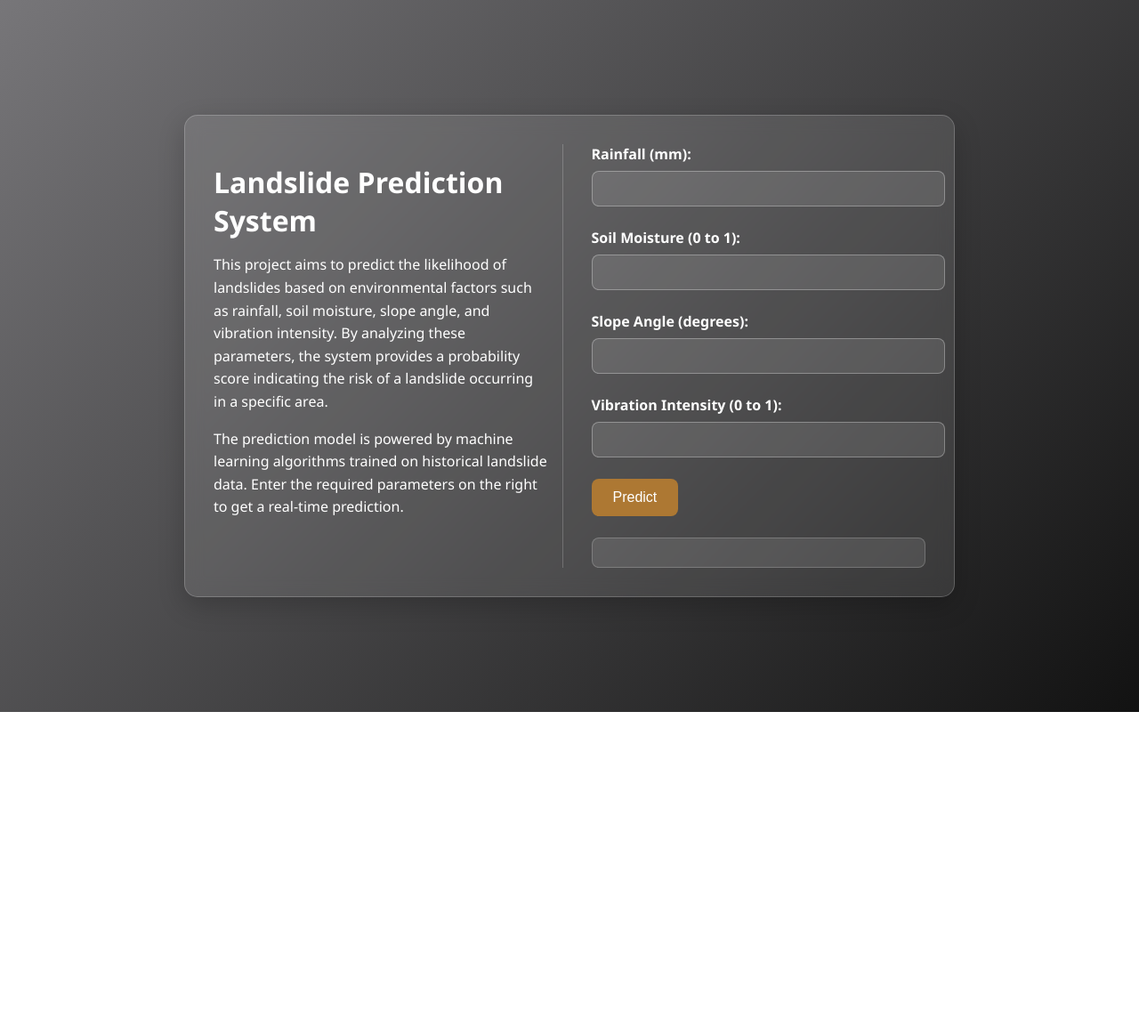
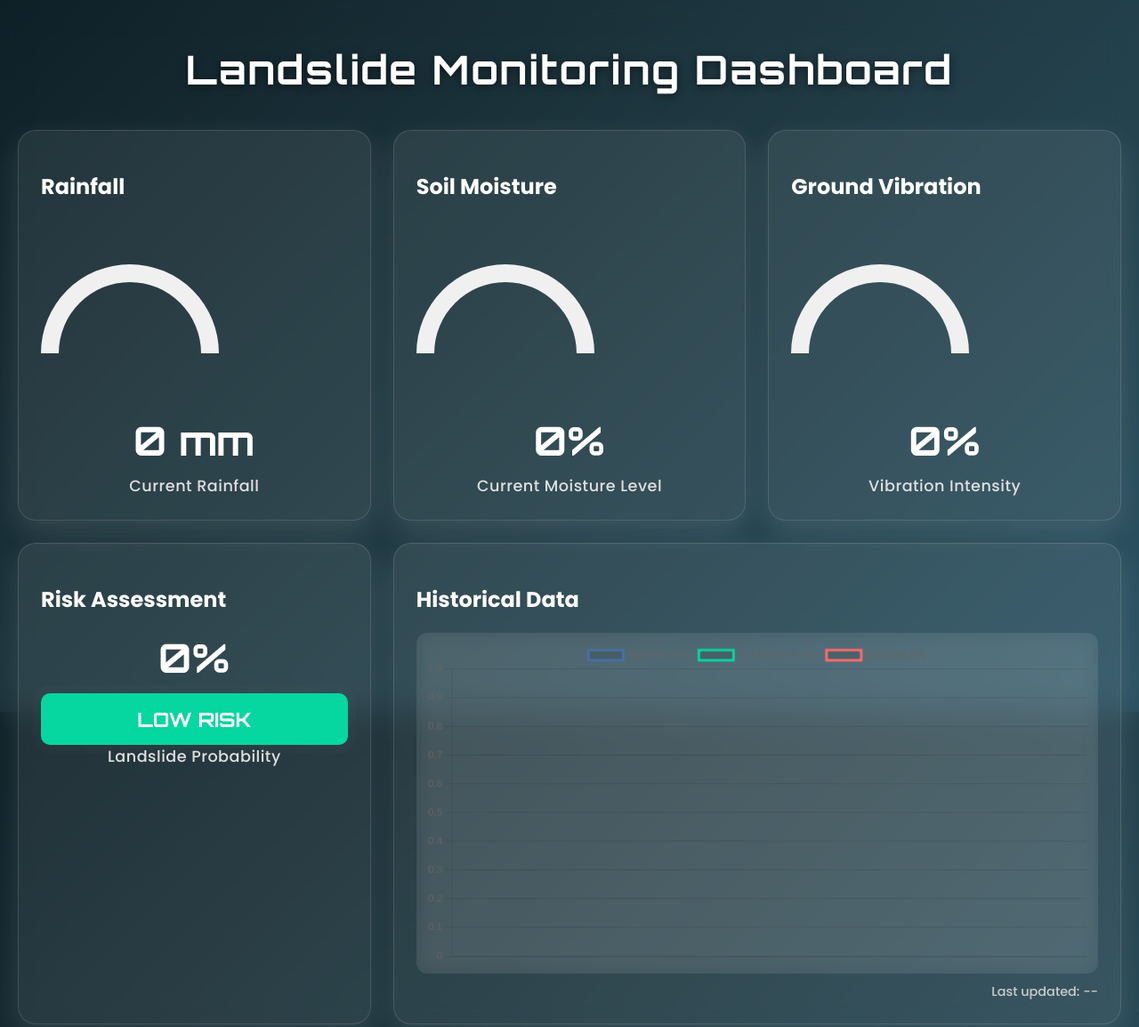
Before and after one commit to Vikramsrini/LandSlide-prediction, a plain HTML site: page index.html in a window 1280 px wide. Shown: the top 1154 px of the page at 89% size. Before the commit the page ends 800 px from the top, so only its background shows below. Drawn offline with nearby package versions, Linux system fonts and the light colour scheme; no server answers.

Commit message:
Update index.html

```diff
--- a/index.html
+++ b/index.html
@@ -3,306 +3,280 @@
 <head>
     <meta charset="UTF-8">
     <meta name="viewport" content="width=device-width, initial-scale=1.0">
-    <title>Landslide Prediction</title>
+    <title>Landslide Monitoring Dashboard</title>
+    <script src="https://cdn.jsdelivr.net/npm/chart.js"></script>
+<link href="https://fonts.googleapis.com/css2?family=Orbitron:wght@500;700&family=Poppins:wght@300;500;700&display=swap" rel="stylesheet">
+
     <style>
-        /* General Styles */
-        body {
-            font-family: 'Segoe UI', Tahoma, Geneva, Verdana, sans-serif;
-            margin: 0;
-            padding: 0;
-            background: linear-gradient(135deg, #777679, #121212); /* Gradient background */
-            display: flex;
-            justify-content: center;
-            align-items: center;
-            min-height: 100vh;
-            color: #fff;
+     :root {
+    --primary: #4a90e2;
+    --accent: #38b6ff;
+    --danger: #ff4e50;
+    --warning: #ffcc00;
+    --safe: #06d6a0;
+    --bg-gradient: linear-gradient(135deg, #0f2027, #203a43, #2c5364);
+    --card-bg: rgba(255, 255, 255, 0.08);
+    --card-glow: rgba(255, 255, 255, 0.12);
+    --blur: 18px;
 }
 
-        .container {
-            background: rgba(255, 255, 255, 0.1); /* Semi-transparent background */
-            padding: 2rem;
-            border-radius: 15px;
-            backdrop-filter: blur(10px); /* Glass morphism effect */
-            box-shadow: 0 10px 30px rgba(0, 0, 0, 0.2);
-            max-width: 800px; /* Increased width */
-            width: 100%;
-            display: flex; /* Flexbox layout */
-            gap: 2rem; /* Space between description and form */
+body {
+    font-family: 'Poppins', sans-serif;
+    margin: 0;
+    padding: 20px;
+    background: var(--bg-gradient);
+    color: white;
+    backdrop-filter: blur(var(--blur));
+    -webkit-backdrop-filter: blur(var(--blur));
     animation: fadeIn 1s ease-in-out;
-            border: 1px solid rgba(255, 255, 255, 0.2); /* Light border for glass effect */
+    background-attachment: fixed;
 }
 
-        .description {
-            flex: 1; /* Takes up 50% of the container */
-            padding-right: 1rem;
-            border-right: 1px solid rgba(255, 255, 255, 0.2); /* Divider line */
+h1 {
+    text-align: center;
+    margin-bottom: 40px;
+    font-size: 2.8rem;
+    color: #ffffff;
+    font-family: 'Orbitron', sans-serif;
+    text-shadow: 0 2px 10px rgba(0, 0, 0, 0.5);
+    letter-spacing: 2px;
 }
 
-        .description h1 {
-            font-size: 2rem;
-            margin-bottom: 1rem;
-            color: #fff;
-            animation: slideIn 1s ease-in-out;
+.dashboard {
+    display: grid;
+    grid-template-columns: repeat(auto-fit, minmax(320px, 1fr));
+    gap: 25px;
+    max-width: 1400px;
+    margin: 0 auto;
+    animation: slideUp 0.8s ease;
 }
 
-        .description p {
-            font-size: 1rem;
-            line-height: 1.6;
-            color: #fff;
+.card {
+    background: var(--card-bg);
+    border-radius: 20px;
+    padding: 25px;
+    box-shadow: 0 12px 32px var(--card-glow);
+    backdrop-filter: blur(25px);
+    transition: transform 0.3s ease, box-shadow 0.3s ease;
+    border: 1px solid rgba(255, 255, 255, 0.12);
 }
 
-        .form-section {
-            flex: 1; /* Takes up 50% of the container */
+.card:hover {
+    transform: translateY(-8px);
+    box-shadow: 0 16px 36px rgba(255, 255, 255, 0.18);
 }
 
-        /* Form Styles */
-        .form-group {
-            margin-bottom: 1.5rem;
-            text-align: left;
+.gauge {
+    width: 100%;
+    height: 200px;
+    position: relative;
 }
 
-        label {
-            display: block;
-            margin-bottom: 0.5rem;
-            font-weight: bold;
-            color: #fff;
+.sensor-value {
+    font-size: 2.8rem;
+    font-weight: 600;
+    text-align: center;
+    margin: 20px 0 10px;
+    color: #ffffff;
+    font-family: 'Orbitron', sans-serif;
 }
 
-        input[type="number"] {
-            width: 100%;
-            padding: 10px;
-            border: 1px solid rgba(255, 255, 255, 0.3);
-            border-radius: 8px;
-            font-size: 1rem;
-            background: rgba(255, 255, 255, 0.1); /* Semi-transparent input background */
-            color: #fff;
-            transition: border-color 0.3s ease, box-shadow 0.3s ease;
+.sensor-label {
+    text-align: center;
+    color: #e0e0e0;
+    font-size: 1.1rem;
+    letter-spacing: 0.5px;
 }
 
-        input[type="number"]:focus {
-            border-color: #ff6f61; /* Coral color for focus */
-            box-shadow: 0 0 8px rgba(255, 111, 97, 0.3);
-            outline: none;
+.risk-indicator {
+    padding: 15px;
+    border-radius: 10px;
+    text-align: center;
+    font-weight: bold;
+    font-size: 1.4rem;
+    margin-top: 12px;
+    box-shadow: 0 0 12px rgba(0,0,0,0.3);
+    animation: pulse 2s infinite;
+    font-family: 'Orbitron', sans-serif;
 }
 
-        /* Button Styles */
-        button {
-            padding: 12px 24px;
-            background-color: #ad7833; /* Coral color */
+.high-risk {
+    background: var(--danger);
     color: white;
-            border: none;
-            border-radius: 8px;
-            font-size: 1rem;
-            cursor: pointer;
-            transition: background-color 0.3s ease, transform 0.3s ease;
 }
 
-        button:hover {
-            background-color: #464343; /* Darker coral on hover */
-            transform: translateY(-2px);
+.medium-risk {
+    background: var(--warning);
+    color: black;
 }
 
-        button:active {
-            transform: translateY(0);
+.low-risk {
+    background: var(--safe);
+    color: white;
 }
 
-        /* Result Styles */
-        .result {
-            margin-top: 1.5rem;
-            padding: 1rem;
-            background: rgba(255, 255, 255, 0.1); /* Semi-transparent background */
-            border: 1px solid rgba(255, 255, 255, 0.2);
-            border-radius: 8px;
-            font-size: 1.1rem;
-            animation: fadeIn 0.5s ease-in-out;
-            color: #fff;
+#historyChart {
+    width: 100%;
+    height: 320px;
+    background: rgba(255, 255, 255, 0.06);
+    border-radius: 12px;
+    padding: 10px;
+    backdrop-filter: blur(10px);
 }
 
-        .result strong {
-            color: #c6a554; /* Coral color for strong text */
+.last-updated {
+    text-align: right;
+    color: #ccc;
+    font-size: 0.9rem;
+    margin-top: 10px;
+    font-family: 'Poppins', sans-serif;
 }
 
 /* Animations */
 @keyframes fadeIn {
-            from {
-                opacity: 0;
-            }
-            to {
-                opacity: 1;
-            }
+    from { opacity: 0; transform: translateY(20px); }
+    to { opacity: 1; transform: translateY(0); }
 }
 
-        @keyframes slideIn {
-            from {
-                transform: translateY(-20px);
-                opacity: 0;
-            }
-            to {
-                transform: translateY(0);
-                opacity: 1;
-            }
+@keyframes slideUp {
+    0% { transform: translateY(30px); opacity: 0; }
+    100% { transform: translateY(0); opacity: 1; }
 }
 
-        /* Hover Effects */
-        .form-group:hover label {
-            color: #ffa361; /* Coral color on hover */
-            transition: color 0.3s ease;
+@keyframes pulse {
+    0% { box-shadow: 0 0 0 0 rgba(255,255,255,0.2); }
+    70% { box-shadow: 0 0 0 10px rgba(255,255,255,0); }
+    100% { box-shadow: 0 0 0 0 rgba(255,255,255,0); }
 }
 
-        /* Responsive Design */
-        @media (max-width: 768px) {
-            .container {
-                flex-direction: column; /* Stack description and form vertically on small screens */
-                padding: 1rem;
-                gap: 1rem; /* Reduce gap for smaller screens */
-            }
-
-            .description {
-                border-right: none;
-                border-bottom: 1px solid rgba(255, 255, 255, 0.2);
-                padding-bottom: 1rem;
-                margin-bottom: 1rem;
-                padding-right: 0; /* Remove padding for smaller screens */
-            }
-
-            .description h1 {
-                font-size: 1.5rem; /* Smaller font size for mobile */
-            }
-
-            .description p {
-                font-size: 0.9rem; /* Smaller font size for mobile */
-            }
-
-            .form-group {
-                margin-bottom: 1rem; /* Reduce margin for smaller screens */
-            }
-
-            input[type="number"] {
-                font-size: 0.9rem; /* Smaller font size for mobile */
-                padding: 8px; /* Smaller padding for mobile */
-            }
-
-            button {
-                padding: 10px 20px; /* Smaller button for mobile */
-                font-size: 0.9rem; /* Smaller font size for mobile */
-            }
-
-            .result {
-                font-size: 1rem; /* Smaller font size for mobile */
-                padding: 0.8rem; /* Smaller padding for mobile */
-            }
-        }
-
-        @media (max-width: 480px) {
-            .container {
-                padding: 0.5rem; /* Even smaller padding for very small screens */
-            }
-
-            .description h1 {
-                font-size: 1.2rem; /* Smaller font size for very small screens */
-            }
-
-            .description p {
-                font-size: 0.8rem; /* Smaller font size for very small screens */
-            }
-
-            input[type="number"] {
-                font-size: 0.8rem; /* Smaller font size for very small screens */
-                padding: 6px; /* Smaller padding for very small screens */
-            }
-
-            button {
-                padding: 8px 16px; /* Smaller button for very small screens */
-                font-size: 0.8rem; /* Smaller font size for very small screens */
-            }
-
-            .result {
-                font-size: 0.9rem; /* Smaller font size for very small screens */
-                padding: 0.6rem; /* Smaller padding for very small screens */
-            }
-        }
     </style>
 </head>
 <body>
-    <div class="container">
-        <!-- Left Side: Project Description -->
-        <div class="description">
-            <h1>Landslide Prediction System</h1>
-            <p>
-                This project aims to predict the likelihood of landslides based on environmental factors such as rainfall, soil moisture, slope angle, and vibration intensity. By analyzing these parameters, the system provides a probability score indicating the risk of a landslide occurring in a specific area.
-            </p>
-            <p>
-                The prediction model is powered by machine learning algorithms trained on historical landslide data. Enter the required parameters on the right to get a real-time prediction.
-            </p>
+    <h1>Landslide Monitoring Dashboard</h1>
+
+    <div class="dashboard">
+        <div class="card">
+            <h2>Rainfall</h2>
+            <div class="gauge"><canvas id="rainGauge"></canvas></div>
+            <div class="sensor-value" id="rainValue">0 mm</div>
+            <div class="sensor-label">Current Rainfall</div>
         </div>
 
-        <!-- Right Side: Form and Prediction -->
-        <div class="form-section">
-            <form id="prediction-form">
-                <div class="form-group">
-                    <label for="rainfall">Rainfall (mm):</label>
-                    <input type="number" id="rainfall" name="rainfall" step="0.1" required>
+        <div class="card">
+            <h2>Soil Moisture</h2>
+            <div class="gauge"><canvas id="soilGauge"></canvas></div>
+            <div class="sensor-value" id="soilValue">0%</div>
+            <div class="sensor-label">Current Moisture Level</div>
         </div>
-                <div class="form-group">
-                    <label for="soil-moisture">Soil Moisture (0 to 1):</label>
-                    <input type="number" id="soil-moisture" name="soil-moisture" step="0.01" min="0" max="1" required>
+
+        <div class="card">
+            <h2>Ground Vibration</h2>
+            <div class="gauge"><canvas id="vibGauge"></canvas></div>
+            <div class="sensor-value" id="vibValue">0%</div>
+            <div class="sensor-label">Vibration Intensity</div>
         </div>
-                <div class="form-group">
-                    <label for="slope-angle">Slope Angle (degrees):</label>
-                    <input type="number" id="slope-angle" name="slope-angle" step="0.1" required>
+
+        <div class="card">
+            <h2>Risk Assessment</h2>
+            <div class="sensor-value" id="riskProbability">0%</div>
+            <div class="risk-indicator low-risk" id="riskLevel">LOW RISK</div>
+            <div class="sensor-label">Landslide Probability</div>
         </div>
-                <div class="form-group">
-                    <label for="vibration">Vibration Intensity (0 to 1):</label>
-                    <input type="number" id="vibration" name="vibration" step="0.01" min="0" max="1" required>
-                </div>
-                <button type="submit">Predict</button>
-            </form>
-            <div id="result" class="result"></div>
+
+        <div class="card" style="grid-column: span 2;">
+            <h2>Historical Data</h2>
+            <canvas id="historyChart"></canvas>
+            <div class="last-updated" id="lastUpdated">Last updated: --</div>
         </div>
     </div>
 
     <script>
-        // JavaScript to handle form submission
-        document.getElementById("prediction-form").addEventListener("submit", async (event) => {
-            event.preventDefault(); // Prevent form from submitting the traditional way
+        const rainGauge = createGauge('rainGauge', 'Rainfall (mm)', 0, 200);
+        const soilGauge = createGauge('soilGauge', 'Soil Moisture (%)', 0, 100);
+        const vibGauge = createGauge('vibGauge', 'Vibration (%)', 0, 100);
 
-            // Get form data
-            const rainfall = parseFloat(document.getElementById("rainfall").value);
-            const soilMoisture = parseFloat(document.getElementById("soil-moisture").value);
-            const slopeAngle = parseFloat(document.getElementById("slope-angle").value);
-            const vibration = parseFloat(document.getElementById("vibration").value);
-
-            // Prepare data for the API
-            const data = {
-                rainfall: rainfall,
-                soil_moisture: soilMoisture,
-                slope_angle: slopeAngle,
-                vibration: vibration
-            };
-
-            // Send POST request to the Flask API
-            try {
-                const response = await fetch("http://127.0.0.1:5000/predict", {
-                    method: "POST",
-                    headers: {
-                        "Content-Type": "application/json"
+        const historyCtx = document.getElementById('historyChart').getContext('2d');
+        const historyChart = new Chart(historyCtx, {
+            type: 'line',
+            data: {
+                labels: [],
+                datasets: [
+                    { label: 'Rainfall (mm)', data: [], borderColor: '#4a6fa5', tension: 0.1 },
+                    { label: 'Soil Moisture (%)', data: [], borderColor: '#06d6a0', tension: 0.1 },
+                    { label: 'Vibration (%)', data: [], borderColor: '#ff6b6b', tension: 0.1 }
+                ]
             },
-                    body: JSON.stringify(data)
+            options: { responsive: true, scales: { y: { beginAtZero: true } } }
         });
 
-                if (!response.ok) {
-                    throw new Error(`HTTP error! Status: ${response.status}`);
+        // Poll from backend every 3 seconds
+        setInterval(fetchLatestData, 1000);
+
+        function fetchLatestData() {
+            fetch('https://9b87-2409-40f4-aa-6ad4-ad4b-1849-5f66-aa75.ngrok-free.app//latest')
+
+
+
+                .then(res => res.json())
+                .then(updateDashboard)
+                .catch(console.error);
         }
 
-                const result = await response.json();
-                document.getElementById("result").innerHTML = `
-                    <strong>Prediction:</strong> ${result.prediction === 1 ? "Landslide Likely" : "No Landslide"}<br>
-                    <strong>Probability:</strong> ${(result.probability * 100).toFixed(2)}%
-                `;
-            } catch (error) {
-                document.getElementById("result").innerHTML = `<strong>Error:</strong> ${error.message}`;
+        function updateDashboard(data) {
+            updateGauge(rainGauge, data.rainfall);
+            updateGauge(soilGauge, data.soil_moisture);
+            updateGauge(vibGauge, data.vibration);
+
+            document.getElementById('rainValue').textContent = data.rainfall.toFixed(1) + ' mm';
+            document.getElementById('soilValue').textContent = data.soil_moisture.toFixed(1) + '%';
+            document.getElementById('vibValue').textContent = data.vibration.toFixed(1) + '%';
+
+            document.getElementById('riskProbability').textContent = data.probability.toFixed(1) + '%';
+
+            const riskEl = document.getElementById('riskLevel');
+            riskEl.textContent = data.risk_level.toUpperCase() + ' RISK';
+            riskEl.className = 'risk-indicator ' + data.risk_level + '-risk';
+
+            const now = new Date();
+            const timeStr = now.getHours() + ':' + now.getMinutes().toString().padStart(2, '0');
+
+            historyChart.data.labels.push(timeStr);
+            if (historyChart.data.labels.length > 15) historyChart.data.labels.shift();
+
+            historyChart.data.datasets[0].data.push(data.rainfall);
+            historyChart.data.datasets[1].data.push(data.soil_moisture);
+            historyChart.data.datasets[2].data.push(data.vibration);
+
+            historyChart.data.datasets.forEach(ds => {
+                if (ds.data.length > 15) ds.data.shift();
+            });
+
+            historyChart.update();
+            document.getElementById('lastUpdated').textContent = 'Last updated: ' + now.toLocaleTimeString();
+        }
+
+        function createGauge(id, label, min, max) {
+            const ctx = document.getElementById(id).getContext('2d');
+            return new Chart(ctx, {
+                type: 'doughnut',
+                data: {
+                    labels: [label],
+                    datasets: [{ data: [0, max], backgroundColor: ['#4a6fa5', '#f0f0f0'], borderWidth: 0 }]
+                },
+                options: {
+                    circumference: 180,
+                    rotation: -90,
+                    cutout: '80%',
+                    plugins: { legend: { display: false }, tooltip: { enabled: false } }
                 }
             });
+        }
+
+        function updateGauge(gauge, value) {
+            const max = gauge.data.datasets[0].data.reduce((a, b) => a + b);
+            gauge.data.datasets[0].data = [value, max - value];
+            gauge.update();
+        }
     </script>
 </body>
 </html>
```
Lines whose indentation alone changed are shown as unchanged.
